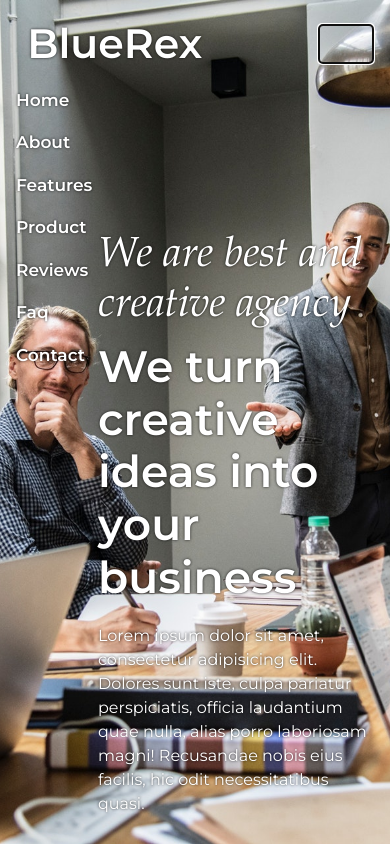
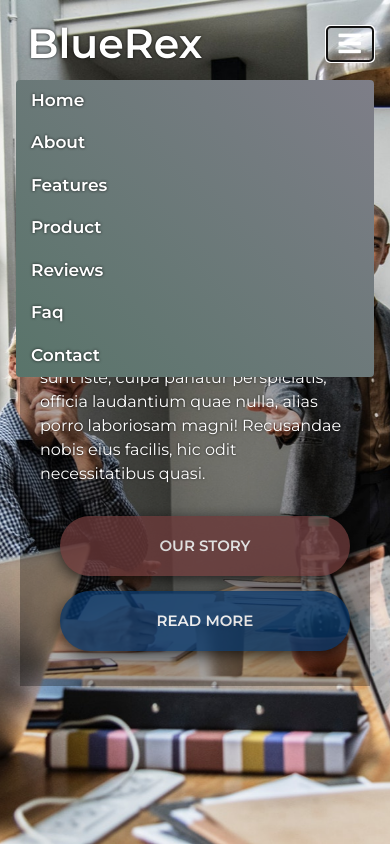
Before and after one commit to Belchenkov/blueRex, a plain HTML site: page index.html in a window 390 px wide. Both pictures are taken after a click on the button "Toggle navigation". Shown: the top 844 px of the page. Drawn offline with Linux system fonts and the light colour scheme.

Commit message:
Adaptiv Header Section

```diff
--- a/css/style.css
+++ b/css/style.css
@@ -28,6 +28,10 @@ h4{
 	min-height: 600px;
 	position: relative;
 	text-shadow: 0 0 3px rgba(0, 0, 0, .8);
+}
+.main-header .navbar-toggler {
+	color: #fff;
+	font-size: 1.6rem;
 }
 
 .main-header .navbar-brand,
@@ -102,3 +106,65 @@ h4{
 .btn-violet {
 	background: #063263;
 }
+
+
+
+/* Large Devices, Wide Screens */
+@media only screen and (max-width : 1200px) {
+
+}
+
+/* Medium Devices, Desktops */
+@media only screen and (max-width : 992px) {
+	.main-header-text{
+		background-color: rgba(0,0,0,.3);
+	}
+}
+
+@media only screen and (max-width : 991px) {
+	.navbar-nav{
+		background: linear-gradient(45deg, #59746a 0%, #7e7e88 100%);
+		position: relative;
+		z-index: 1;
+		padding: 0 15px;
+		border-radius: 4px;
+	}
+}
+
+
+/* Small Devices, Tablets */
+@media only screen and (max-width : 768px) {
+	.main-header-text{
+		left: 0;
+		margin: 0 20px;
+		max-width: 100%;
+	}
+	h3, h4{
+		font-size: 30px;
+	}
+}
+
+@media only screen and (max-width : 600px) {
+	.main-header-text{
+		top: 90px;
+	}
+	.main-header-buttons .btn{
+		display: block;
+		width: 100%;
+		margin-bottom: 15px;
+	}
+	.main-header-buttons .btn:last-child{
+		margin-top: 0;
+	}
+}
+
+/* Extra Small Devices, Phones */
+@media only screen and (max-width : 480px) {
+
+}
+
+@media only screen and (max-width : 380px) {
+	.main-header .navbar-brand{
+		font-size: 30px;
+	}
+}
--- a/index.html
+++ b/index.html
@@ -32,7 +32,7 @@
                 aria-expanded="false"
                 aria-label="Toggle navigation"
         >
-            <span class="navbar-toggler-icon"></span>
+            <i class="fas fa-bars"></i>
         </button>
 
         <div class="collapse navbar-collapse" id="navbarSupportedContent">
```
